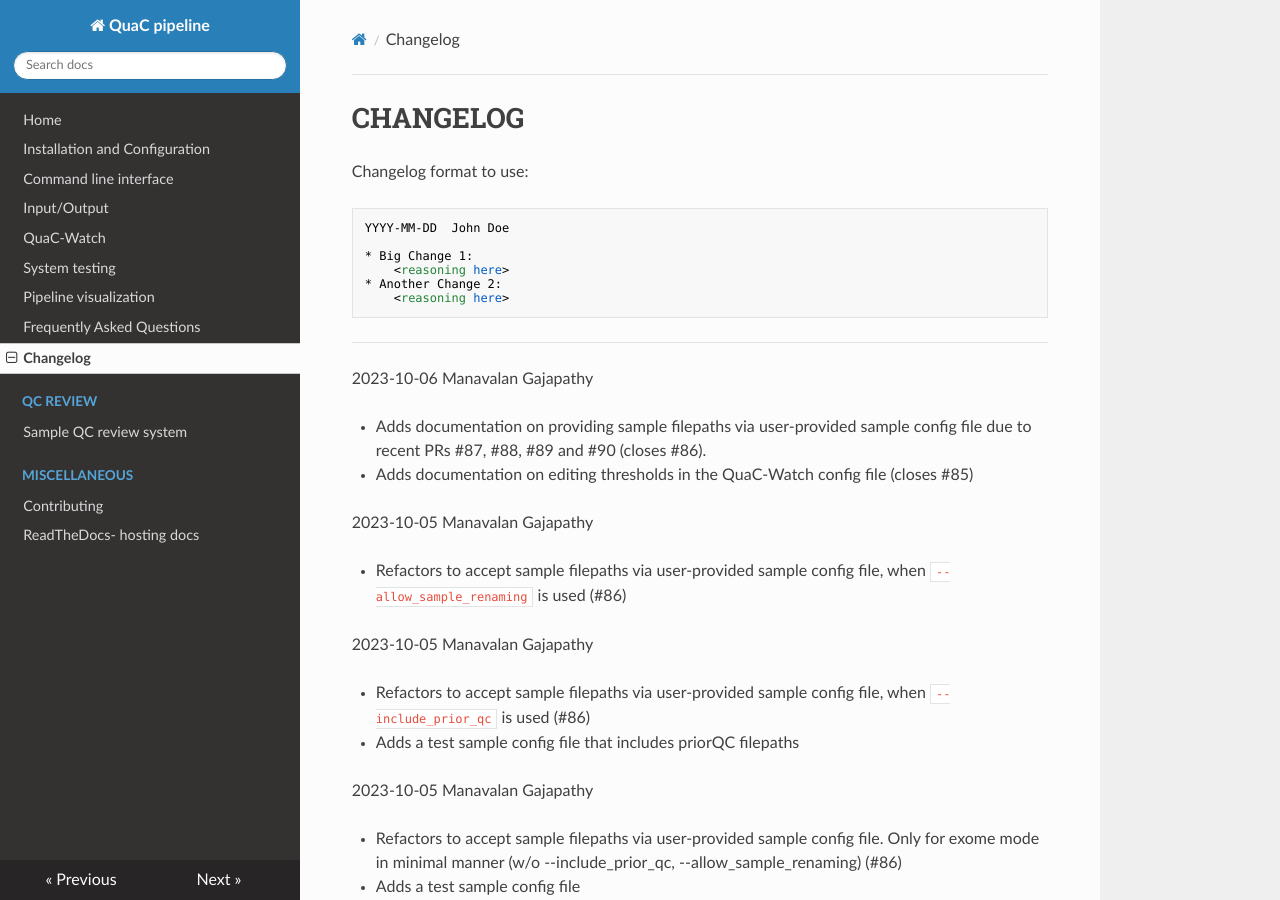
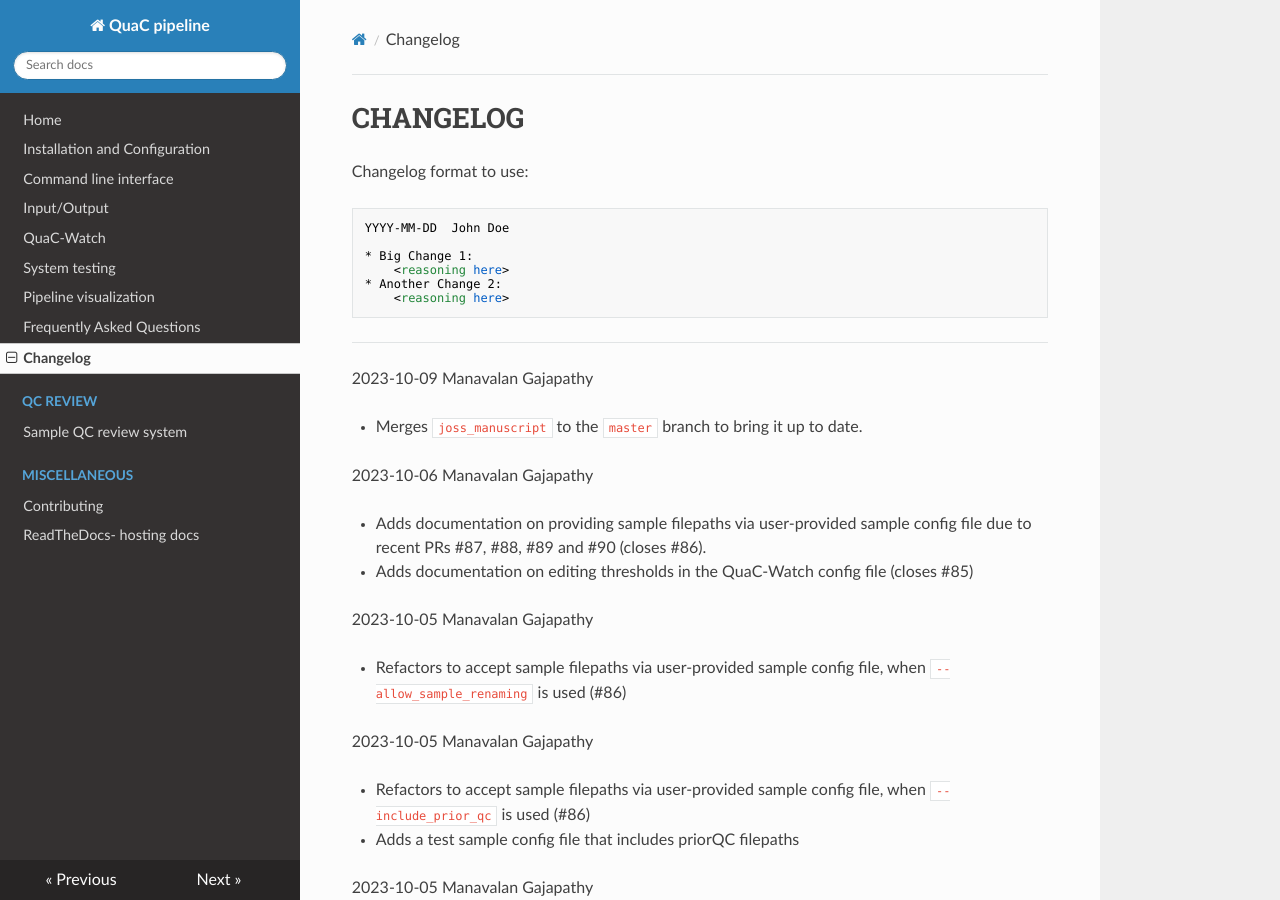
Before and after one commit to uab-cgds-worthey/quac, an MkDocs documentation site: the page built from docs/Changelog.md, in a window 1280 px wide and 900 px high. Built offline with MkDocs 1.6.1, drawn with Linux system fonts in a browser that asks for light colours; nearby versions of some CDN libraries.

Commit message:
updates changelog

````diff
--- a/docs/Changelog.md
+++ b/docs/Changelog.md
@@ -11,6 +11,10 @@ YYYY-MM-DD  John Doe
     <reasoning here>
 ```
 ---
+
+2023-10-09  Manavalan Gajapathy
+
+* Merges `joss_manuscript` to the `master` branch to bring it up to date.
 
 2023-10-06  Manavalan Gajapathy
 
````
